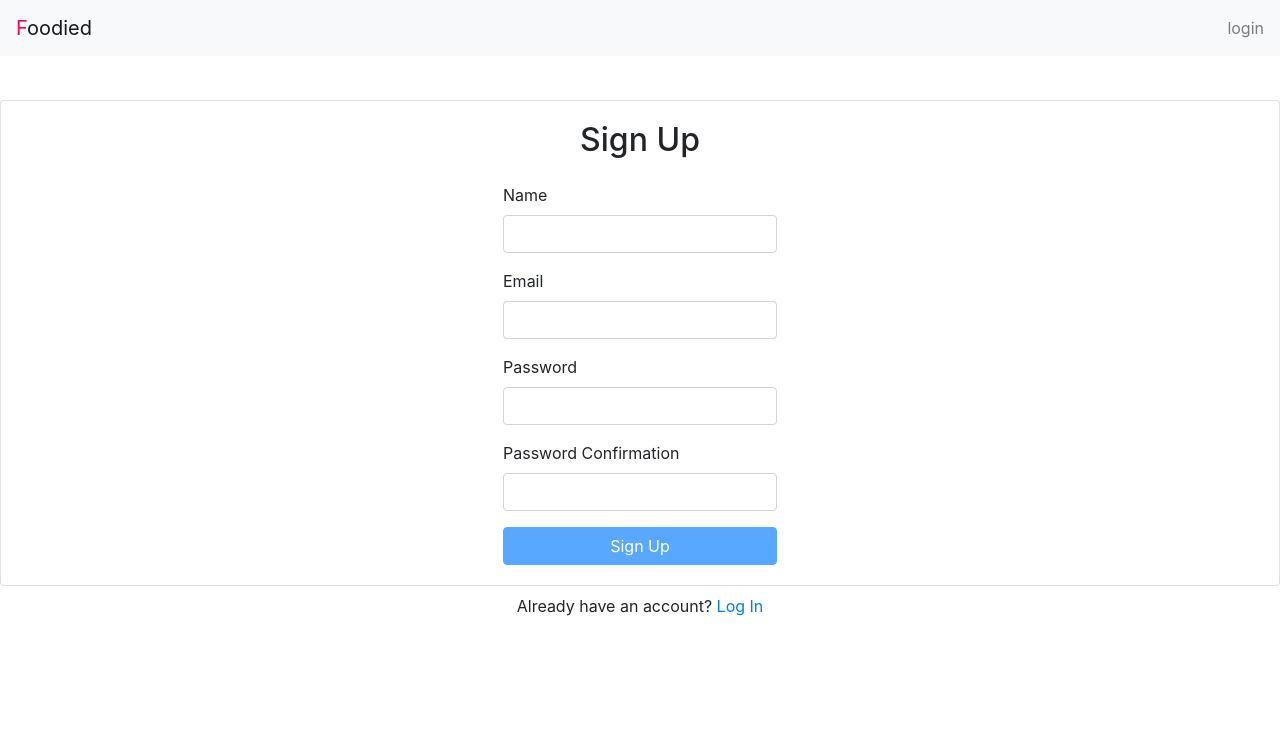
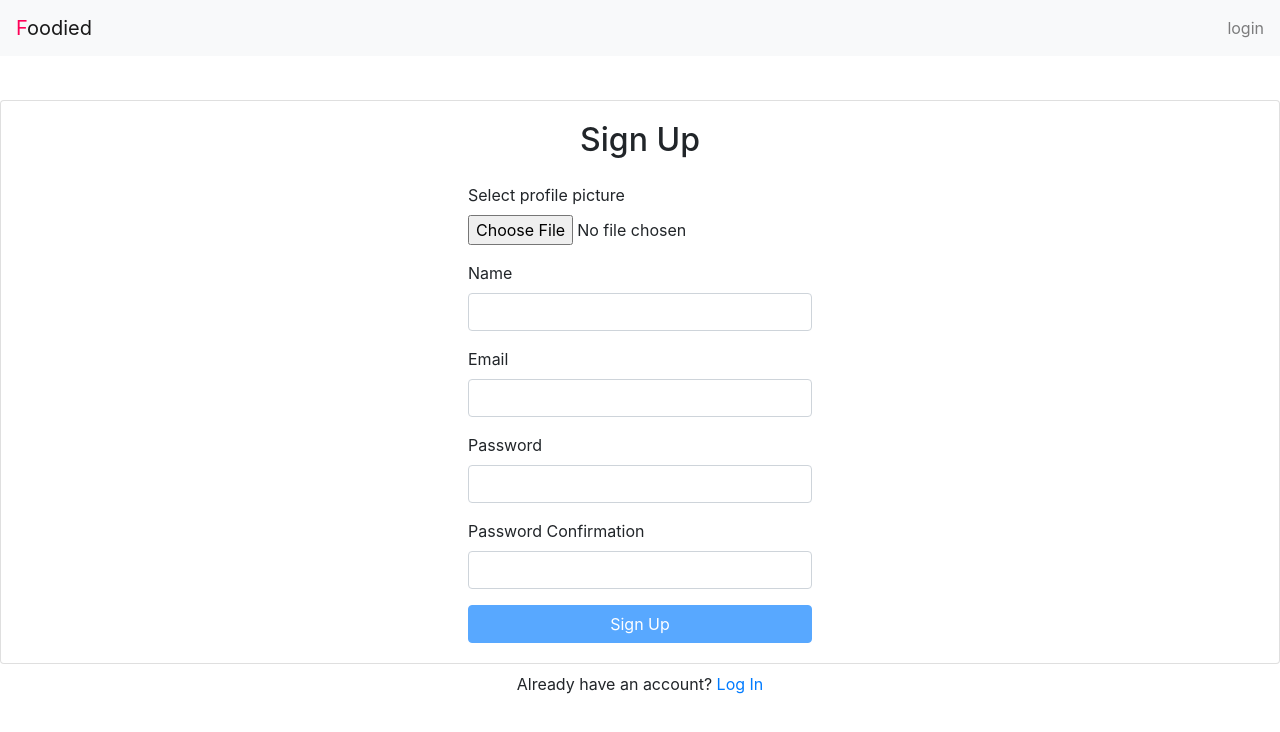
Before and after one commit to Nerfi/food-app, a React (Create React App) app: page /signup in a window 1280 px wide. Shown: the top 732 px of the page. Built offline with nearby package versions, Linux system fonts and the light colour scheme; no server answers.

Commit message:
update img now, need to refactor this

```diff
--- a/src/Auth/Signup.js
+++ b/src/Auth/Signup.js
@@ -1,5 +1,5 @@
-import React, {useState, useContext} from 'react';
-import {firebase} from '../firebase/firebase';
+import React, {useState, useContext, useRef} from 'react';
+import {firebase, storage} from '../firebase/firebase';
 import './Signup.css';
 import { useHistory, Link } from "react-router-dom";
 import { Form, Button, Card, Alert } from "react-bootstrap"
@@ -16,9 +16,22 @@ function Signup () {
   const {signUp} = useContext(UserContext);
   const history = useHistory();
 
+  //testing state
+  const [selcectedPhoto, setSelectedPhoto] = useState(null);
+
+  console.log(typeof selcectedPhoto)
+  console.log(selcectedPhoto, 'state photo')
+
+  //ref
+  let imgRef = useRef();
+
     const handleSubmit = async (e) => {
 
       e.preventDefault();
+
+      if (!name || !selcectedPhoto) {
+        return;
+      }
 
       //checking that the two passwrods are the same
       if(password !== repeatPassword) {
@@ -31,7 +44,8 @@ function Signup () {
           if(res) {
 
               res.user.updateProfile({
-                displayName: name
+                displayName: name,
+                photoURL: selcectedPhoto
               })
 
             history.push('/');
@@ -41,6 +55,7 @@ function Signup () {
         firebase.firestore().collection('users').doc(firebase.auth().currentUser.uid).set({
           email: email,
           name: name
+          /*avatar: selcectedPhoto */
         });
 
 
@@ -52,6 +67,27 @@ function Signup () {
 
     };
 
+    //testing code
+    const onFileChange = async (e) => {
+ //imgRef.current = e.target.files[0];
+    imgRef = e.target.files[0];
+
+    console.log(e.target.files, 'files target');
+    //const uploadTask = storage.ref().child('images/' + imgRef.name).put(imgRef)
+    const uploadTask  = storage.ref().child('images/' +  imgRef.name).put(imgRef);
+    await uploadTask
+    .then((snapshot) => snapshot.ref.getDownloadURL())
+    .then((url) => {
+    //working
+      console.log(url, 'here is the url');
+      setSelectedPhoto(url);
+  //make sure to undelete this in case it's working
+    //updateUserName({display_name: name ,photoURL: url})
+    //by deleting this line I get rid of the error, 'invalid argument'
+    //but the image doesnt get attach to user profile
+  });
+}
+
 
   return(
 
@@ -61,7 +97,19 @@ function Signup () {
           <h2 className="text-center mb-4">Sign Up</h2>
           {error && <Alert variant="danger">{error}</Alert>}
           <Form onSubmit={handleSubmit}>
+
+            <Form.Group id="img">
+              <Form.Label>Select profile picture</Form.Label>
+              <Form.Control
+                type="file"
+                onChange={onFileChange}
+                required
+              />
+
+            </Form.Group>
+
           <Form.Group id="name">
+
               <Form.Label>Name</Form.Label>
               <Form.Control type="text" value={name} required onChange={(e) => setName(e.target.value)} />
             </Form.Group>
--- a/src/components/UI/UpdateUserData.js
+++ b/src/components/UI/UpdateUserData.js
@@ -20,8 +20,7 @@ let imgRef = useRef();
 
 
 console.log( typeof selcectedPhoto, 'selcectedPhoto') //string
-
-
+console.log(selcectedPhoto, 'state') //working , given back and url string
 
 
 const history = useHistory();
@@ -63,14 +62,14 @@ const handleUserUpdate = (e) => {
   if(password ) {
     promises.push(updatePassword(password))
   }
-  if(name !== user.displayName ) {
-    promises.push(updateUserName(name))
+  if(name !== user.displayName && selcectedPhoto ) {
+    promises.push(updateUserName({displayName:name, photoUrl:selcectedPhoto}))
   }
 /*
   if(selcectedPhoto) {
     promises.push(onFileChange(selcectedPhoto))
   }
-*/
+  */
 
   //resolving all the promises at once
   Promise.all(promises).then(() => {
@@ -89,18 +88,21 @@ const handleUserUpdate = (e) => {
 
 const onFileChange = async (e) => {
  //imgRef.current = e.target.files[0];
- //e.preventDefault();
  imgRef = e.target.files[0];
 
  console.log(e.target.files, 'files target');
 //const uploadTask = storage.ref().child('images/' + imgRef.name).put(imgRef)
- const uploadTask  = storage.ref().child('images/' + 'test.png').put(imgRef);
+ const uploadTask  = storage.ref().child('images/' +  imgRef.name).put(imgRef);
  await uploadTask
  .then((snapshot) => snapshot.ref.getDownloadURL())
  .then((url) => {
+  //working
     console.log(url, 'here is the url');
     setSelectedPhoto(url);
-    updateUserName({ photoURL: url})
+    //make sure to undelete this in case it's working
+    //updateUserName({display_name: name ,photoURL: url})
+    //by deleting this line I get rid of the error, 'invalid argument'
+    //but the image doesnt get attach to user profile
   });
 }
 
--- a/src/components/userProfile/Dashboard.js
+++ b/src/components/userProfile/Dashboard.js
@@ -41,11 +41,9 @@ const Dashboard = () => {
 
   },[])
 
-  //temporary const
-  const image = null;
-
-
-
+console.log(user.email, user.name, 'user ')
+console.log(user.displayName)
+console.log(user.photoURL, 'photo')
   return(
     <div className="dashboard">
     {error && <p>something went wrong...{error}</p>}
```
Also changed, not shown: src/AuthContext/UserContext.js (+0 -17 lines), 1 other file (tests, documents, lock files or other folders).
